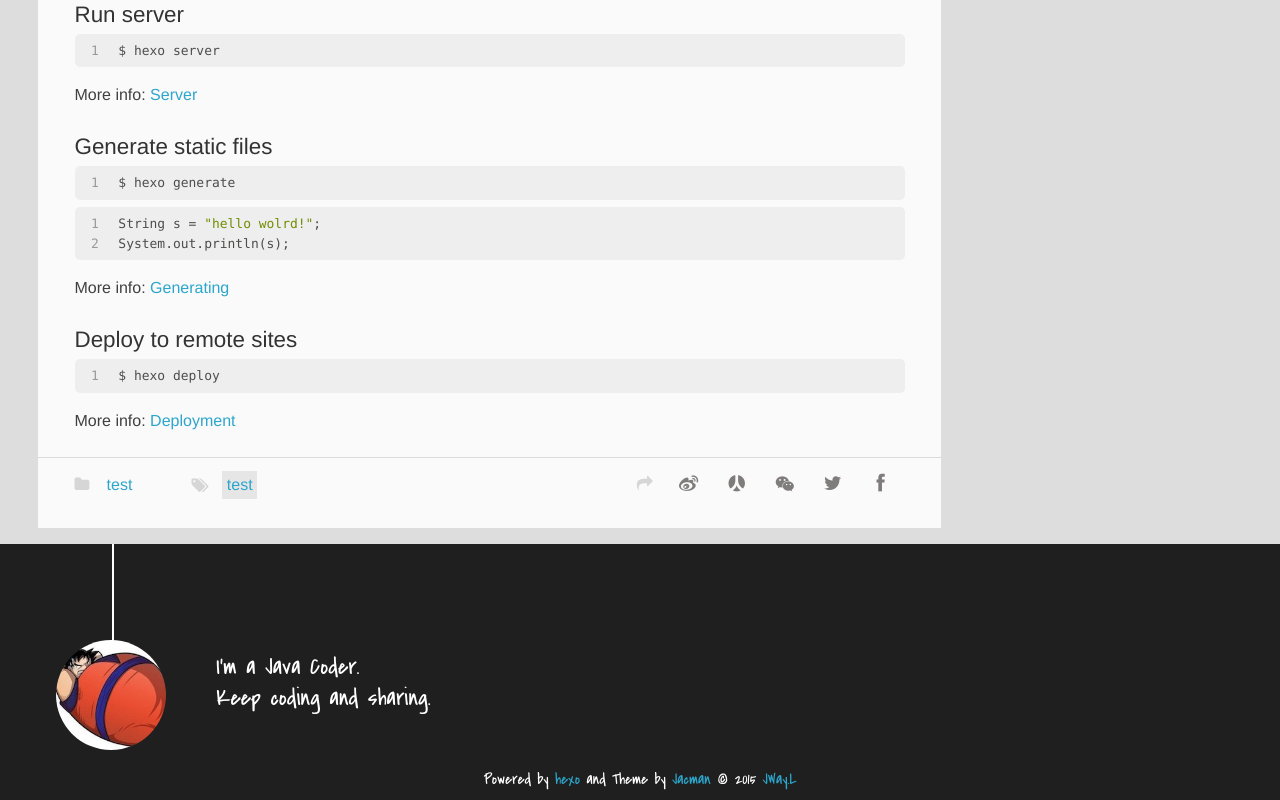
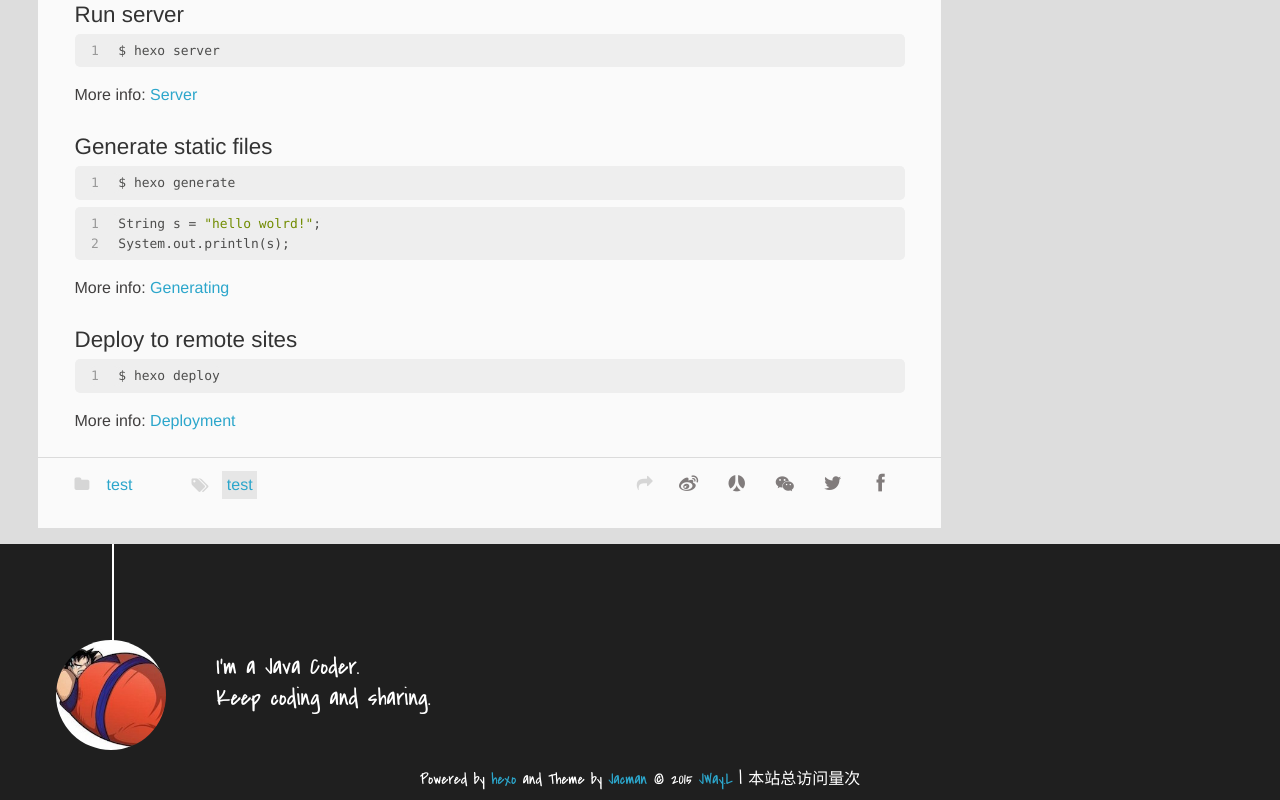
Before and after one commit to JWay-L/JWay-L.github.io, a plain HTML site: page 2015/10/05/hello-world/index.html in a window 1280 px wide. Shown: the part 701-1501 px from the top of the page. Drawn offline with Linux system fonts and the light colour scheme; some packages are replaced by stand-ins of ours; a script that the page names is missing.

Commit message:
Site updated: 2015-10-05 18:22:13

```diff
--- a/2015/10/05/hello-world/index.html
+++ b/2015/10/05/hello-world/index.html
@@ -229,8 +229,12 @@ Quick">
 
 		<a href="/about" target="_blank" title="JWay.L">JWay.L</a>
 
-
+		<span id="busuanzi_container_site_pv">
+    			| 本站总访问量<span id="busuanzi_value_site_pv"></span>次
+		</span>
 		</p>
+<script async src="https://dn-lbstatics.qbox.me/busuanzi/2.3/busuanzi.pure.mini.js">
+</script>
 </div>
 </footer>
     <script src="/js/jquery-2.0.3.min.js"></script>
```
Also changed, not shown: about/index.html (+5 -1 lines), archives/2015/10/index.html (+5 -1 lines), archives/2015/index.html (+5 -1 lines), archives/index.html (+5 -1 lines), categories/test/index.html (+5 -1 lines), index.html (+5 -1 lines), tags/test/index.html (+5 -1 lines).
